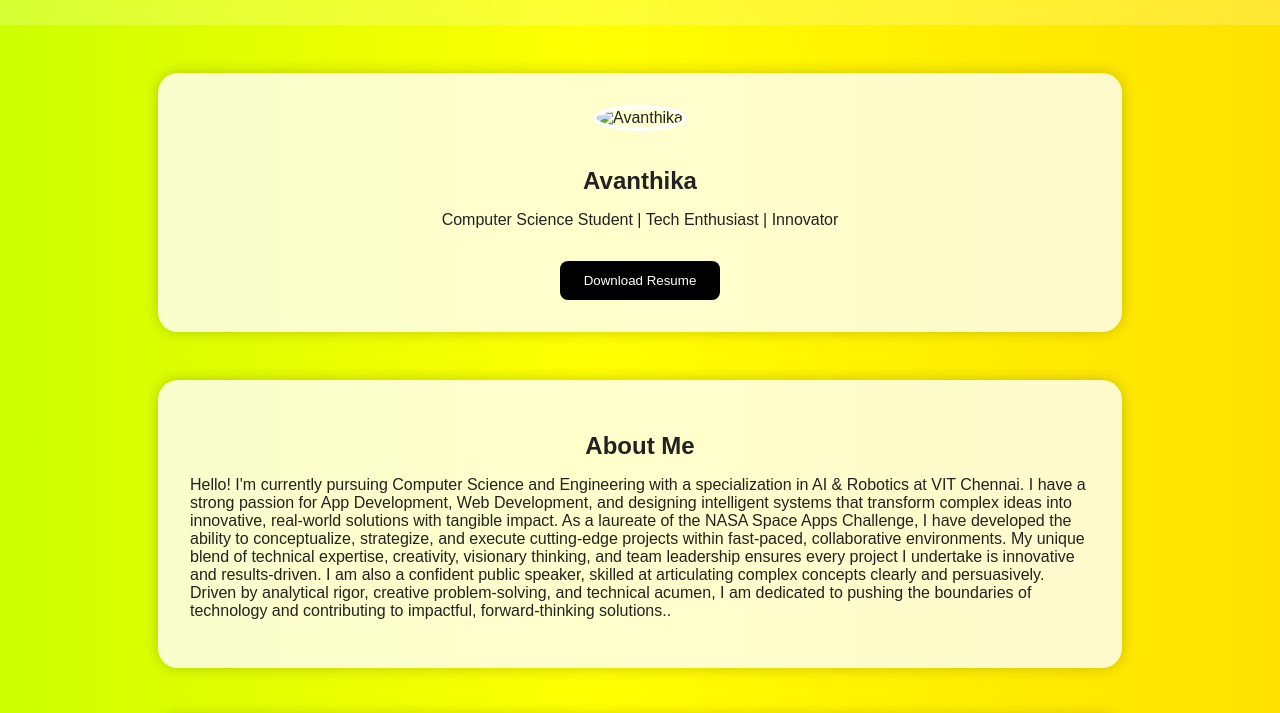
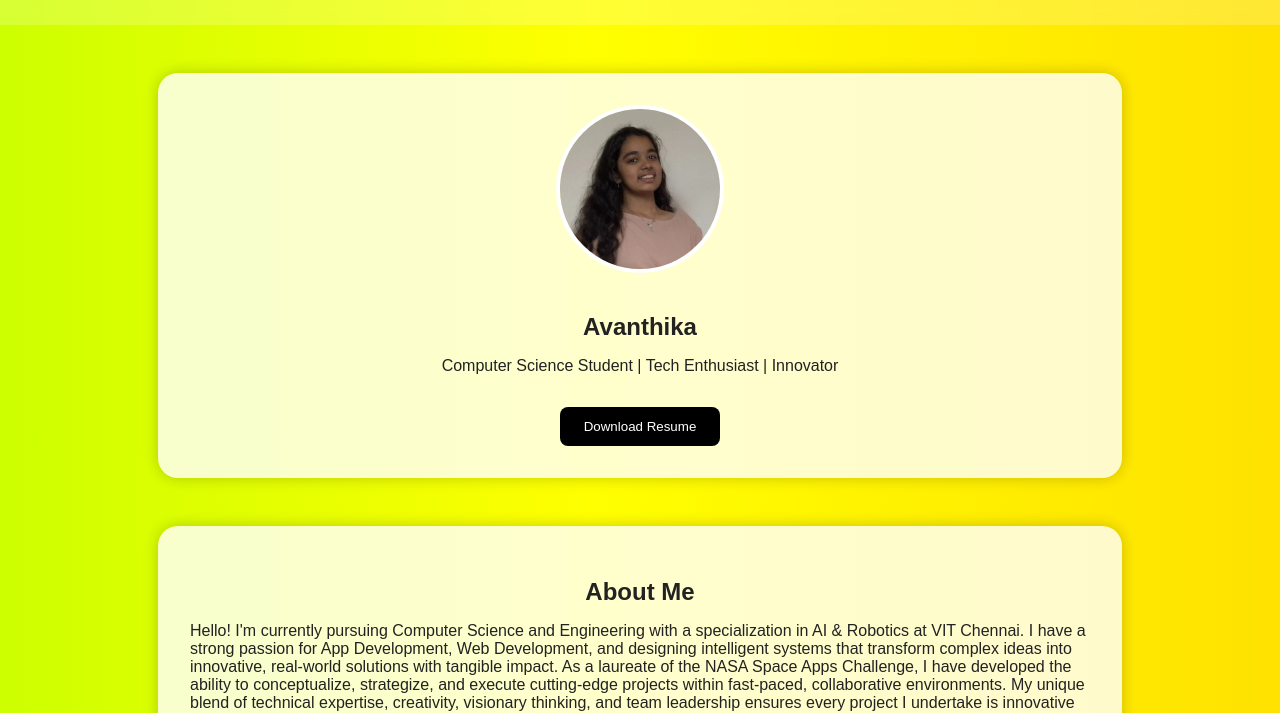
Before and after one commit to TheBinaryAVA/My-portfolio, a plain HTML site: page port.html in a window 1280 px wide. Shown: the part 71-784 px from the top of the page. Drawn offline with Linux system fonts and the light colour scheme.

Commit message:
Update port.html

```diff
--- a/port.html
+++ b/port.html
@@ -151,7 +151,7 @@
   </header>
 
   <section class="hero" id="hero">
-    <img src="my.jpg" alt="Avanthika">
+    <img src="my.jpeg" alt="Avanthika">
     <h1>Avanthika</h1>
     <p>Computer Science Student | Tech Enthusiast | Innovator</p>
     <button class="glow">Download Resume</button>
```
